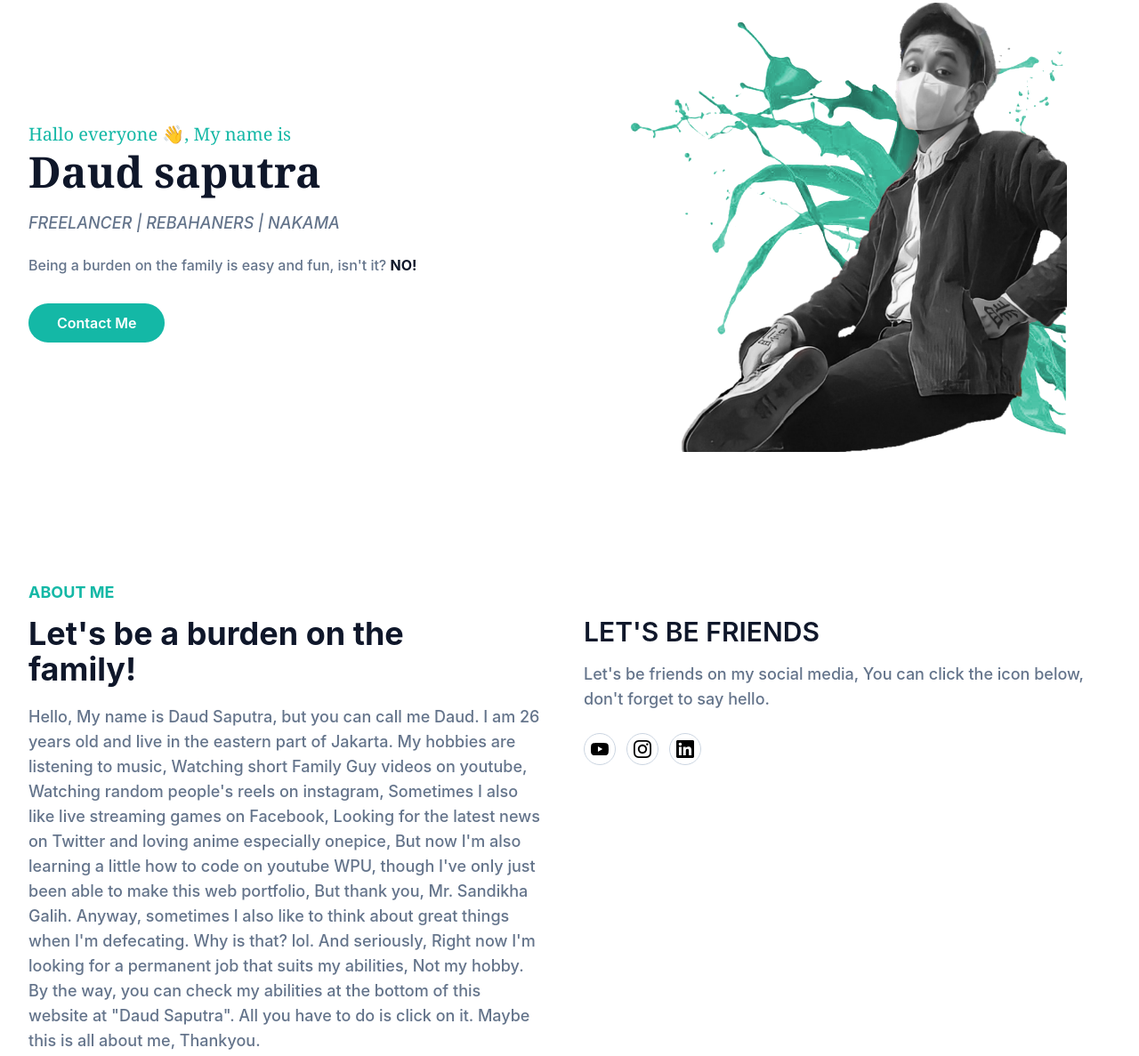
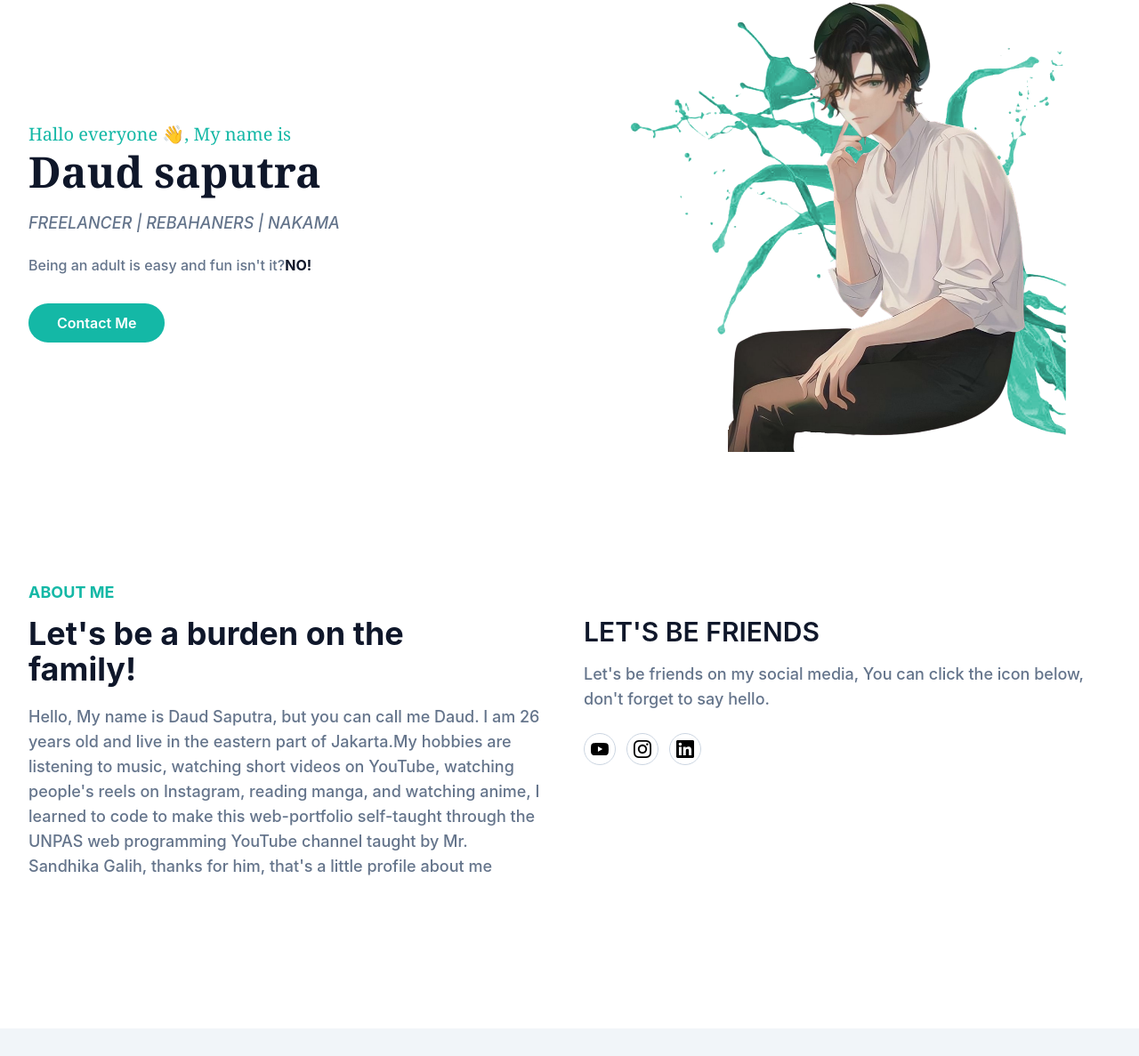
Before and after one commit to Daudsaputra/portfolio-tailwind-css, a website: page index.html in a window 1280 px wide. Shown: the part 141-1328 px from the top of the page at 89% size. Drawn offline with Linux system fonts and the light colour scheme.

Commit message:
update foto profile, peubahan about me, update bounty buggy

```diff
--- a/index.html
+++ b/index.html
@@ -80,12 +80,12 @@
           <div class="w-full self-center px-4 lg:w-1/2">
             <h1 class="font-serif text-base text-primary md:text-xl">Hallo everyone 👋, My name is <span class="mt-1 block text-4xl font-bold text-dark dark:text-white lg:text-5xl">Daud saputra</span></h1>
             <h2 class="mb-5 mt-5 text-lg font-medium italic text-secondary dark:text-white">FREELANCER | REBAHANERS | NAKAMA</h2>
-            <p class="mb-10 font-medium leading-relaxed text-secondary dark:text-white">Being a burden on the family is easy and fun, isn't it? <span class="font-bold text-dark dark:text-white">NO!</span></p>
+            <p class="mb-10 font-medium leading-relaxed text-secondary dark:text-white">Being an adult is easy and fun isn't it?<span class="font-bold text-dark dark:text-white">NO!</span></p>
             <a href="#contact" class="rounded-full bg-primary py-3 px-8 text-base font-semibold text-white transition duration-300 ease-in-out hover:opacity-80 hover:shadow-lg">Contact Me</a>
           </div>
           <div class="w-full self-end px-4 lg:w-1/2">
             <div class="relative mt-10 lg:right-0 lg:mt-0">
-              <img src="dist/img/5.png" alt="Daud saputra" class="relative z-10 mx-auto max-w-full" />
+              <img src="dist/img/6.png" alt="Daud saputra" class="relative z-10 mx-auto max-w-full" />
               <span class="absolute -bottom-10 left-1/2 -translate-x-1/2 md:scale-125"></span>
             </div>
           </div>
@@ -102,10 +102,8 @@
             <h4 class="mb-3 text-lg font-bold uppercase text-primary">About Me</h4>
             <h2 class="mb-5 max-w-md text-3xl font-bold text-dark dark:text-white lg:text-4xl">Let's be a burden on the family!</h2>
             <p class="max-w-xl text-base font-medium text-secondary lg:text-lg">
-              Hello, My name is Daud Saputra, but you can call me Daud. I am 26 years old and live in the eastern part of Jakarta. My hobbies are listening to music, Watching short Family Guy videos on youtube, Watching random people's
-              reels on instagram, Sometimes I also like live streaming games on Facebook, Looking for the latest news on Twitter and loving anime especially onepice, But now I'm also learning a little how to code on youtube WPU, though I've
-              only just been able to make this web portfolio, But thank you, Mr. Sandikha Galih. Anyway, sometimes I also like to think about great things when I'm defecating. Why is that? lol. And seriously, Right now I'm looking for a
-              permanent job that suits my abilities, Not my hobby. By the way, you can check my abilities at the bottom of this website at "Daud Saputra". All you have to do is click on it. Maybe this is all about me, Thankyou.
+              Hello, My name is Daud Saputra, but you can call me Daud. I am 26 years old and live in the eastern part of Jakarta.My hobbies are listening to music, watching short videos on YouTube, watching people's reels on Instagram,
+              reading manga, and watching anime, I learned to code to make this web-portfolio self-taught through the UNPAS web programming YouTube channel taught by Mr. Sandhika Galih, thanks for him, that's a little profile about me
             </p>
           </div>
           <div class="w-full px-4 lg:w-1/2">
@@ -177,7 +175,7 @@
           </div>
           <div class="mb-12 p-4 md:w-1/2">
             <div class="overflow-hidden rounded-md shadow-md">
-              <img src="dist/img/portfolio/2.png" alt="Buggy" width="w-full" />
+              <img src="dist/img/portfolio/2.jpeg" alt="Buggy" width="w-full" />
             </div>
             <h3 class="mt-5 mb-3 text-xl font-semibold text-dark dark:text-white">BUGGY</h3>
             <p class="text-base font-medium italic text-secondary">
```
Also changed, not shown: dist/img/5.png (deleted), dist/img/6.png (added), dist/img/portfolio/2.jpeg (added).
